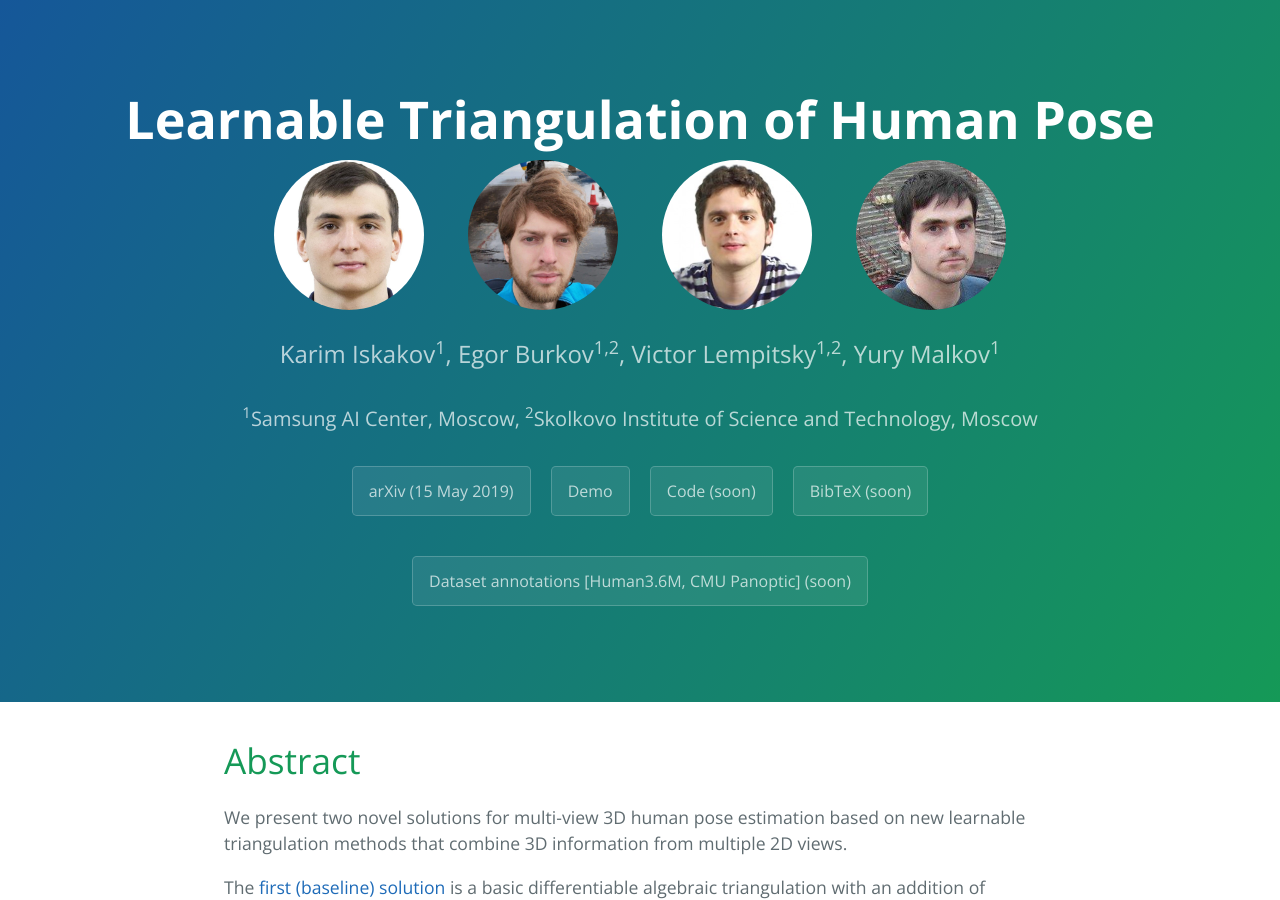
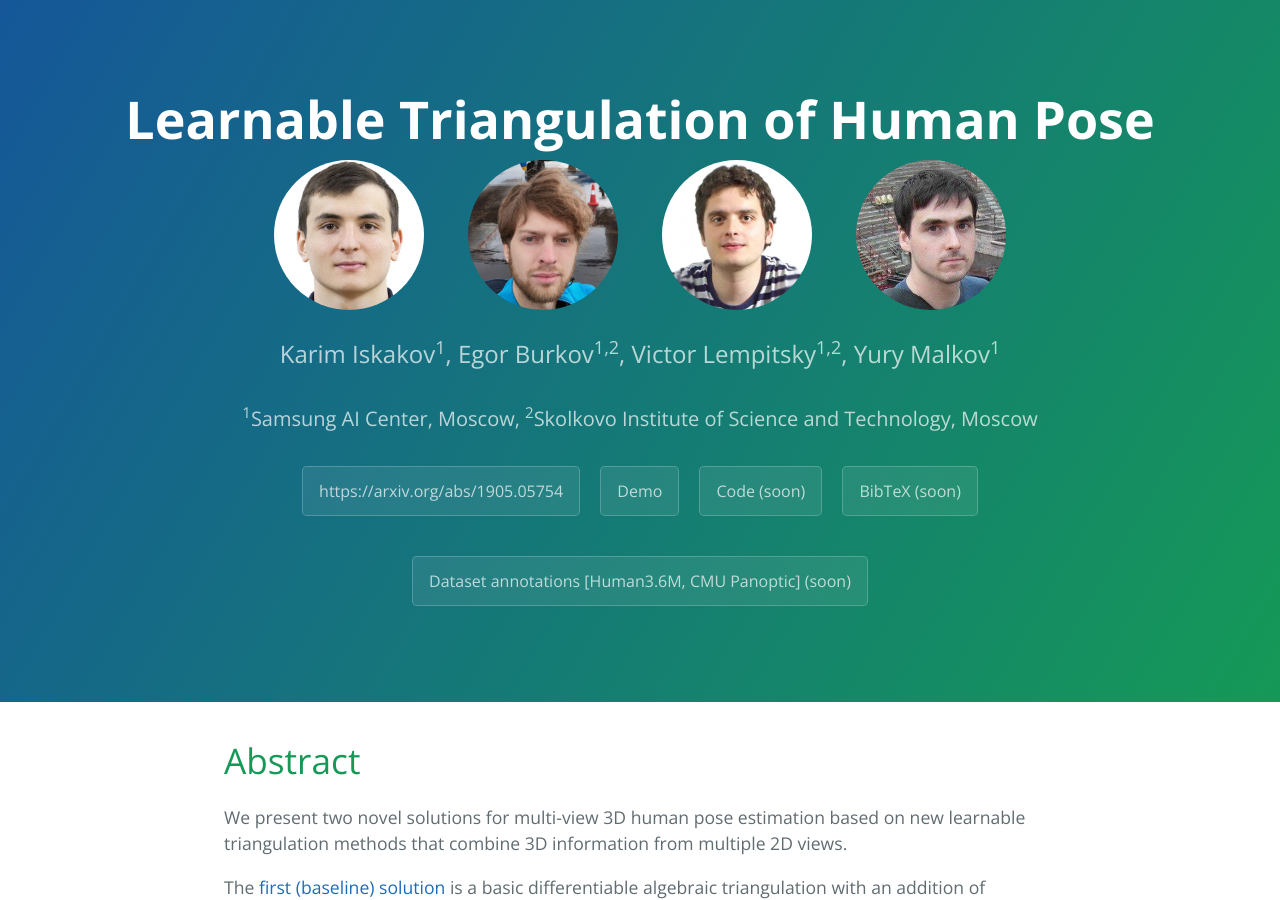
Before and after one commit to saic-violet/learnable-triangulation, a Jekyll site: the page built from index.md, in a window 1280 px wide and 900 px high. Built offline with Jekyll 4.4.1, drawn with Linux system fonts in a browser that asks for light colours; formulas are drawn with MathJax 3; our own code applies the rules of GitHub Pages for plain Markdown files.

Commit message:
Added arXiv paper

```diff
--- a/_includes/page-header.html
+++ b/_includes/page-header.html
@@ -20,7 +20,7 @@
 
 
 
-  <a href="#" class="btn">arXiv (15 May 2019)</a>
+  <a href="#" class="btn">https://arxiv.org/abs/1905.05754</a>
   <a target="_blank" rel="noopener noreferrer" href="https://www.youtube.com/watch?v=z3f3aPSuhqg" class="btn">Demo</a>
   <a href="#" class="btn">Code (soon)</a>
   <a href="#bibtex" class="btn">BibTeX (soon)</a>
```
